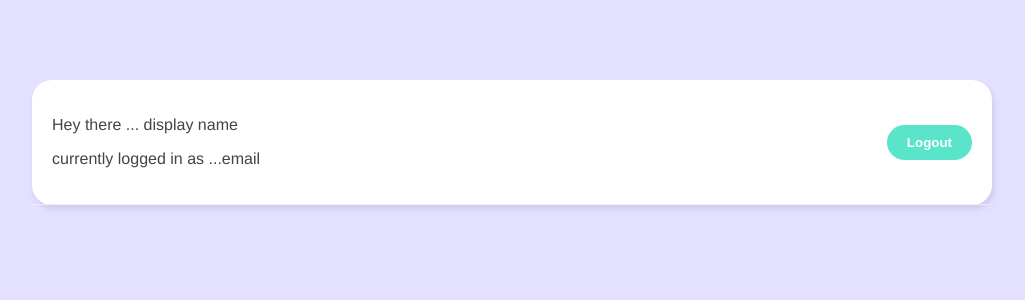
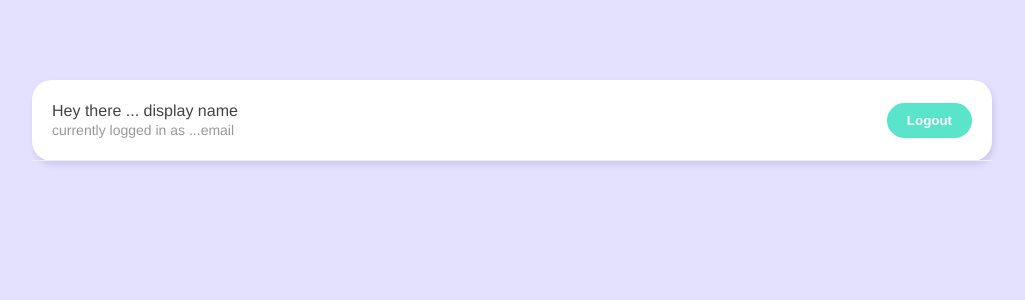
Before and after one commit to jramos19-dev/tutor-chat, a Vue app: page /chatroom in a window 1280 px wide. Shown: the top 300 px of the page, without its empty margins (128-1153 px from the left). Built offline with nearby package versions, Linux system fonts and the light colour scheme.

Commit message:
logout composable added

```diff
--- a/src/components/NavBar.vue
+++ b/src/components/NavBar.vue
@@ -5,12 +5,27 @@
             <p class="email">currently logged in as ...email</p>
           </div>
 
-        <button>Logout</button>
+        <button @click="handleClick">Logout</button>
   </nav>
 </template>
 
 <script>
+import useLogout from '../composables/useLogout'
 export default {
+ setup(){
+
+     const {logout, error} = useLogout()
+
+
+    const handleClick = async () =>{
+        await logout()
+        if(!error.value) {
+            console.log('user lgged out')
+        }
+    }
+
+    return {handleClick,error}
+ }
 
 }
 </script>
@@ -22,9 +37,19 @@ nav {
     border-bottom: 1px solid #eee;
     display: flex;
     justify-content: space-between;
-    align-items:center;
+    align-items: center;
+}
+
+nav p {
+    margin: 2px auto;
+    font-size: 16px;
+    color: #444;
+}
+
+nav p.email {
+    font-size:  14px;
+    color: #999;
 }
 
 
-
 </style>
--- /dev/null
+++ b/src/composables/useLogout.js
@@ -0,0 +1,26 @@
+import { ref } from "@vue/reactivity";
+import { projectAuth } from "../firebase/config";
+
+
+const error = ref(null)
+
+
+const logout = async () => {
+    error.value = null
+    try {
+        await projectAuth.signOut()
+    } catch (err) {
+        console.log(err.message)
+        error.value = err.message
+    }
+
+}
+
+const useLogout = () => {
+
+
+    return{logout,error}
+}
+
+
+export default useLogout
```
